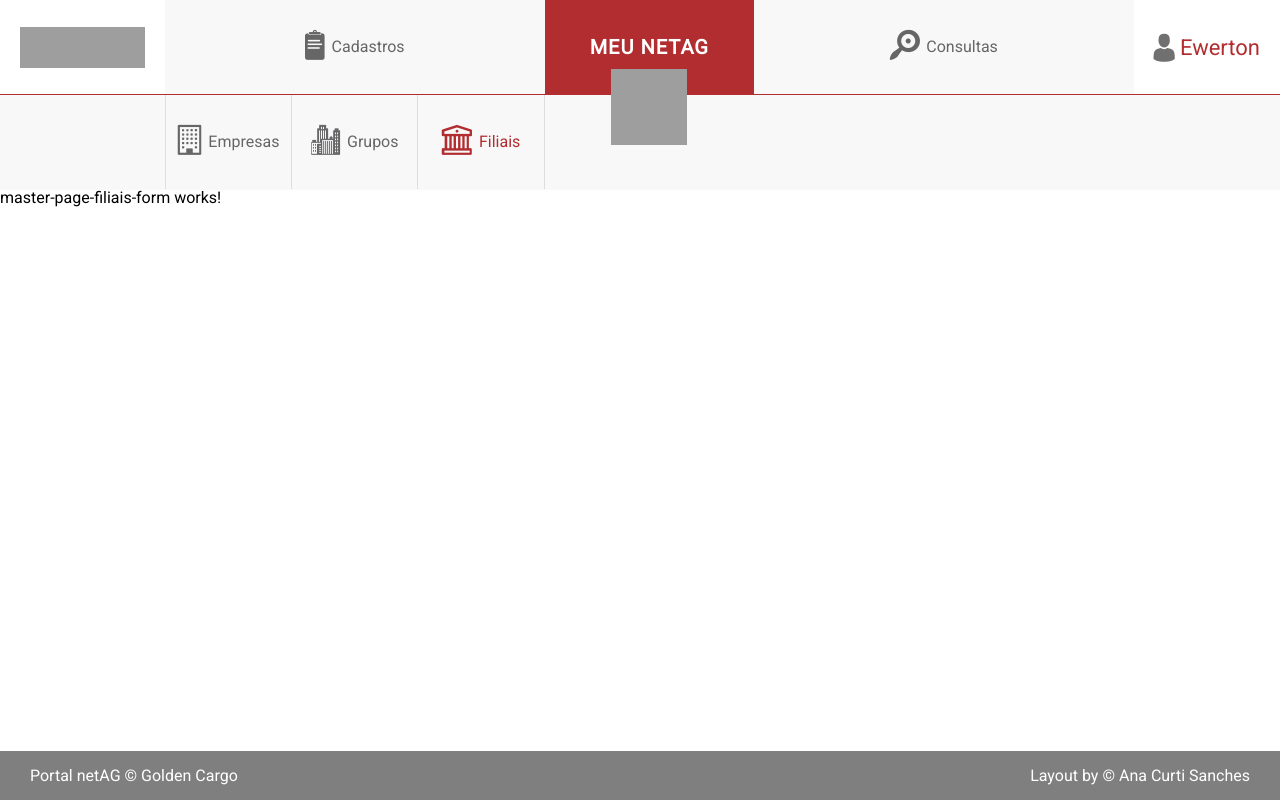
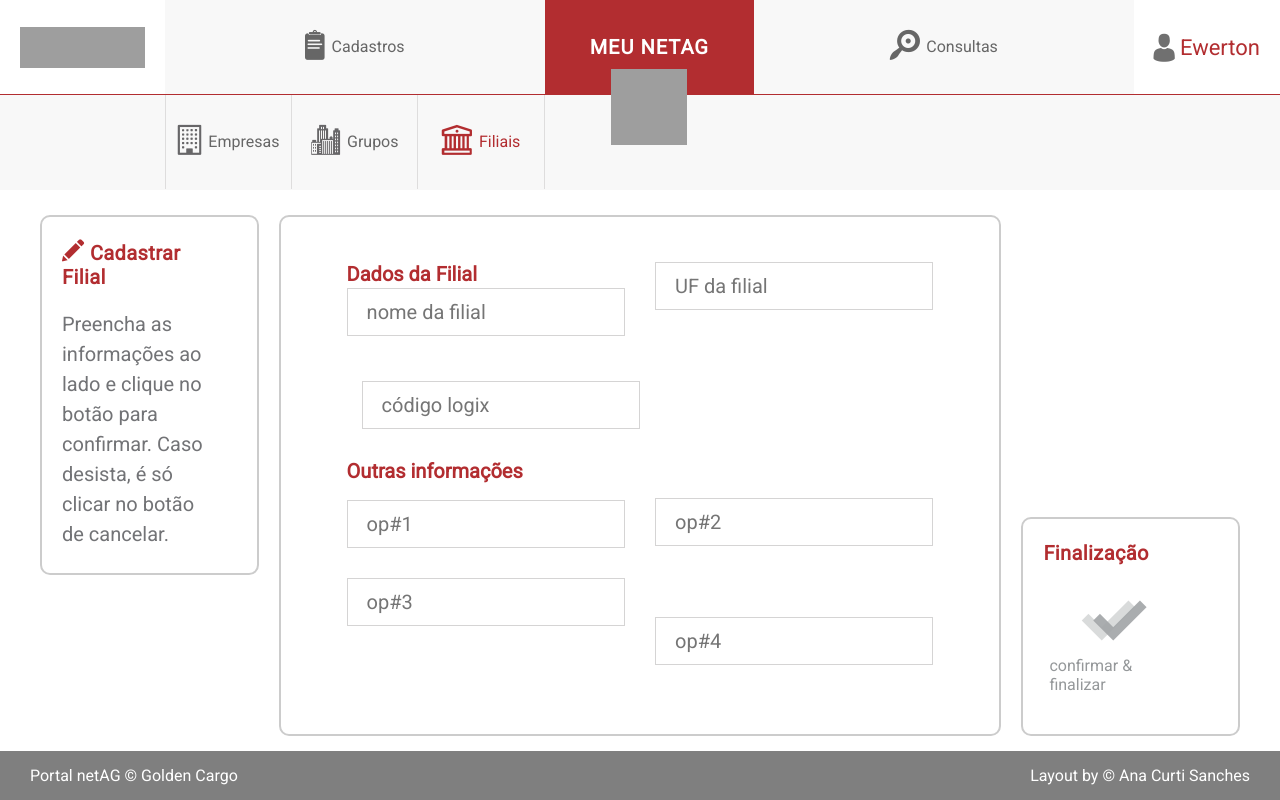
Before and after one commit to diego-mi/netag, an Angular app: page /master/filiais/cadastrar in a window 1280 px wide. Built offline with nearby package versions, Linux system fonts and the light colour scheme; grey boxes are pictures that could not be loaded.

Commit message:
adicionado telas de filiais

```diff
--- a/src/app/components/pages/master/master-page-filiais-edit/master-page-filiais-edit.component.html
+++ b/src/app/components/pages/master/master-page-filiais-edit/master-page-filiais-edit.component.html
@@ -1,3 +1,90 @@
-<p>
-  master-page-filiais-edit works!
-</p>
+<form class="form">
+  <!-- block title form -->
+  <header class="form-header">
+    <h2 class="form-title">
+      <i class="icon-edit"></i>
+      Editar Filial
+    </h2>
+    <p class="form-description">Altere as informações ao lado e clique em confirmar</p>
+  </header>
+  <!-- block title form -->
+
+  <!-- form content -->
+  <div class="form-content">
+    <!-- form row -->
+    <div class="form-row">
+      <!-- form-group -->
+      <div class="form-group form-group--half">
+        <p class="form-section-title">
+          <span class="text">Dados da Filial</span>
+          <input type="text" class="form-control" placeholder="nome da filial">
+        </p>
+      </div>
+      <!-- form-group -->
+      <!-- form-group -->
+      <div class="form-group form-group--half">
+        <input type="text" class="form-control" placeholder="UF da filial">
+      </div>
+      <!-- form-group -->
+    </div>
+    <!-- form row -->
+    <!-- form row -->
+    <div class="form-row">
+      <!-- form-group -->
+      <div class="form-group form-group--half">
+        <input type="text" class="form-control" placeholder="código logix">
+      </div>
+      <!-- form-group -->
+    </div>
+    <!-- form row -->
+    <!-- form row -->
+    <div class="form-row">
+      <!-- form-group -->
+      <div class="form-group form-group--half">
+        <p class="form-section-title">
+          <span class="text">Outras informações</span>
+        </p>
+        <input type="text" class="form-control" placeholder="op#1">
+      </div>
+      <!-- form-group -->
+      <!-- form-group -->
+      <div class="form-group form-group--half">
+        <label class="label-fake"></label>
+        <input type="text" class="form-control" placeholder="op#2">
+      </div>
+      <!-- form-group -->
+    </div>
+    <!-- form row -->
+    <!-- form row -->
+    <div class="form-row">
+      <!-- form-group -->
+      <div class="form-group form-group--half">
+        <input type="text" class="form-control" placeholder="op#3">
+      </div>
+      <!-- form-group -->
+      <!-- form-group -->
+      <div class="form-group form-group--half">
+        <label class="label-fake"></label>
+        <input type="text" class="form-control" placeholder="op#4">
+      </div>
+      <!-- form-group -->
+    </div>
+    <!-- form row -->
+  </div>
+  <!-- form content -->
+
+  <!-- form actions -->
+  <div class="form-actions">
+    <h2 class="form-title">
+      Finalização
+    </h2>
+    <button class="form-btn form-btn-finish form-btn-large">
+      <span class="icon-form-finish">
+        <span class="icon-form-finish-single first"></span>
+        <span class="icon-form-finish-single second"></span>
+      </span>
+      <span class="text">confirmar & finalizar</span>
+    </button>
+  </div>
+  <!-- form actions -->
+</form>
--- a/src/app/components/pages/master/master-page-filiais-form/master-page-filiais-form.component.html
+++ b/src/app/components/pages/master/master-page-filiais-form/master-page-filiais-form.component.html
@@ -1,3 +1,92 @@
-<p>
-  master-page-filiais-form works!
-</p>
+<form class="form">
+  <!-- block title form -->
+  <header class="form-header">
+    <h2 class="form-title">
+      <i class="icon-edit"></i>
+      Cadastrar Filial
+    </h2>
+    <p class="form-description">
+      Preencha as informações ao lado e clique no botão para confirmar. Caso desista, é só clicar no botão de cancelar.
+    </p>
+  </header>
+  <!-- block title form -->
+
+  <!-- form content -->
+  <div class="form-content">
+    <!-- form row -->
+    <div class="form-row">
+      <!-- form-group -->
+      <div class="form-group form-group--half">
+        <p class="form-section-title">
+          <span class="text">Dados da Filial</span>
+          <input type="text" class="form-control" placeholder="nome da filial">
+        </p>
+      </div>
+      <!-- form-group -->
+      <!-- form-group -->
+      <div class="form-group form-group--half">
+        <input type="text" class="form-control" placeholder="UF da filial">
+      </div>
+      <!-- form-group -->
+    </div>
+    <!-- form row -->
+    <!-- form row -->
+    <div class="form-row">
+      <!-- form-group -->
+      <div class="form-group form-group--half">
+        <input type="text" class="form-control" placeholder="código logix">
+      </div>
+      <!-- form-group -->
+    </div>
+    <!-- form row -->
+    <!-- form row -->
+    <div class="form-row">
+      <!-- form-group -->
+      <div class="form-group form-group--half">
+        <p class="form-section-title">
+          <span class="text">Outras informações</span>
+        </p>
+        <input type="text" class="form-control" placeholder="op#1">
+      </div>
+      <!-- form-group -->
+      <!-- form-group -->
+      <div class="form-group form-group--half">
+        <label class="label-fake"></label>
+        <input type="text" class="form-control" placeholder="op#2">
+      </div>
+      <!-- form-group -->
+    </div>
+    <!-- form row -->
+    <!-- form row -->
+    <div class="form-row">
+      <!-- form-group -->
+      <div class="form-group form-group--half">
+        <input type="text" class="form-control" placeholder="op#3">
+      </div>
+      <!-- form-group -->
+      <!-- form-group -->
+      <div class="form-group form-group--half">
+        <label class="label-fake"></label>
+        <input type="text" class="form-control" placeholder="op#4">
+      </div>
+      <!-- form-group -->
+    </div>
+    <!-- form row -->
+  </div>
+  <!-- form content -->
+
+  <!-- form actions -->
+  <div class="form-actions">
+    <h2 class="form-title">
+      Finalização
+    </h2>
+    <button class="form-btn form-btn-finish form-btn-large">
+      <span class="icon-form-finish">
+        <span class="icon-form-finish-single first"></span>
+        <span class="icon-form-finish-single second"></span>
+      </span>
+      <span class="text">confirmar & finalizar</span>
+    </button>
+  </div>
+  <!-- form actions -->
+</form>
--- a/src/app/components/pages/master/master-page-filiais/master-page-filiais.component.html
+++ b/src/app/components/pages/master/master-page-filiais/master-page-filiais.component.html
@@ -1,3 +1,64 @@
-<p>
-  master-page-filiais works!
-</p>
+<section class="search">
+  <!--action/info/etc-->
+  <div class="search__action">
+    <h2 class="search__action__title">Filiais Cadastradas</h2>
+
+    <a class="search__action__link">
+      <span class="icon-plus-full search__action__link__icon"></span>
+      <span class="search__action__link__text" [routerLink]="['/master/filiais/cadastrar']">adicionar nova filial</span>
+    </a>
+  </div>
+  <!--action/info/etc-->
+
+  <!-- search form -->
+  <form action="" class="search__form">
+
+    <!--search by free text-->
+    <div class="search__form__by-text">
+      <h4 class="search__form__by-text__title">Encontre uma filial</h4>
+      <p class="search__form__by-text__text">
+        Use os filtros ou use a lupa para procurar em toda a tabela
+      </p>
+
+      <div class="form__grouped">
+        <span class="icon-search-simple form__grouped__icon"></span>
+        <input type="text" class="form__grouped__input-control">
+      </div>
+    </div>
+    <!--search by free text-->
+
+    <!--search by inputs-->
+    <div class="search__form__by-inputs">
+      <div class="search__form__by-inputs__manage-filters">
+        <p>
+          <span class="icon-filtro"></span>
+          <span class="text">Gerenciar Filtros</span>
+        </p>
+      </div>
+
+      <div class="search__form__by-inputs__content">
+        <!--input-->
+        <div class="form__group">
+          <input class="form__group__input" type="text" placeholder="nome da filial">
+          <span class="icon-close-sm form__group__close"></span>
+        </div>
+        <!--input-->
+        <!--input-->
+        <div class="form__group">
+          <input class="form__group__input" type="text" placeholder="UF da filial">
+          <span class="icon-close-sm form__group__close"></span>
+        </div>
+        <!--input-->
+        <!--input-->
+        <div class="form__group">
+          <input class="form__group__input" type="text" placeholder="código logix">
+          <span class="icon-close-sm form__group__close"></span>
+        </div>
+        <!--input-->
+      </div>
+    </div>
+    <!--search by inputs-->
+
+  </form>
+  <!-- search form -->
+</section>
```
